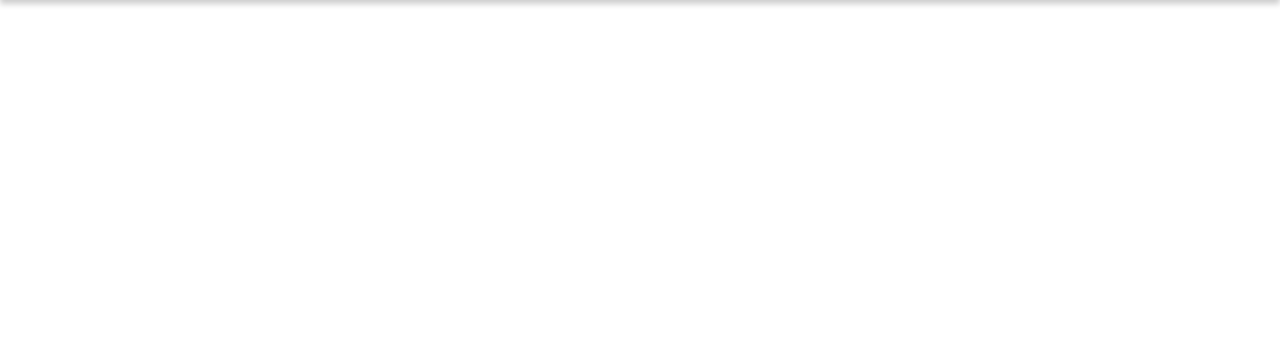
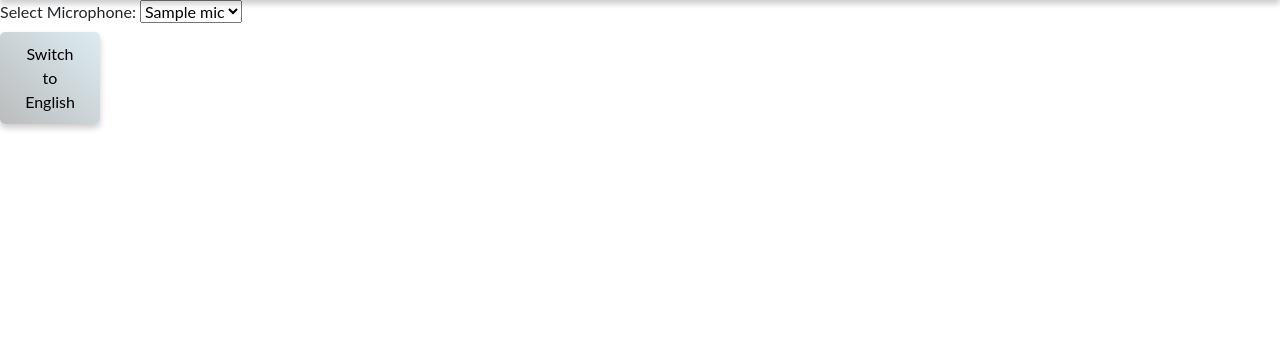
Before and after one commit to LGMOak/lumino, a Flask app: template web/templates/index.html in a window 1280 px wide. Shown: the part 64-420 px from the top of the page. Run offline with Flask 3, Linux system fonts and the light colour scheme; the template is opened without the code that fills it: most values are stand-ins (such as "Sample title", 1, 10 or a date in 2020); some libraries are stand-ins or nearby versions.

Commit message:
Added ability to select mic and change speaking language

```diff
--- a/web/keys.py
+++ b/web/keys.py
@@ -1,4 +1,4 @@
 DEEPL_API_KEY = ""
 OPENAI_API_KEY = ""
 ANTHROPIC_API_KEY = ""
-GEMINI_API_KEY = "AIzaSyAL7ldBuHedoGJe7hu_QVsDpvwsc4U-dGU"
+GEMINI_API_KEY = ""
--- a/web/templates/index.html
+++ b/web/templates/index.html
@@ -28,6 +28,22 @@
         </button>
         <button id="clearConversation">Clear</button>
     </nav>
+
+<form action="/" method="get">
+    <label for="microphone">Select Microphone:</label>
+    <select name="microphone" id="microphone" onchange="this.form.submit()">
+        {% for mic in mics %}
+        <option value="{{ mic }}" {% if mic == selected_microphone %}selected{% endif %}>{{ mic }}</option>
+        {% endfor %}
+    </select>
+</form>
+
+<form action="/" method="get">
+    <!-- Keep the selected microphone in a hidden input -->
+    <input type="hidden" name="microphone" value="{{ selected_microphone }}">
+    <input type="hidden" name="lang" value="{{ 'CN' if language == 'EN' else 'EN' }}">
+    <button type="submit">{{ 'Switch to Chinese' if language == 'EN' else 'Switch to English' }}</button>
+</form>
 
     <!-- dynamic update the content -->
     <div class="chat"></div>
```
